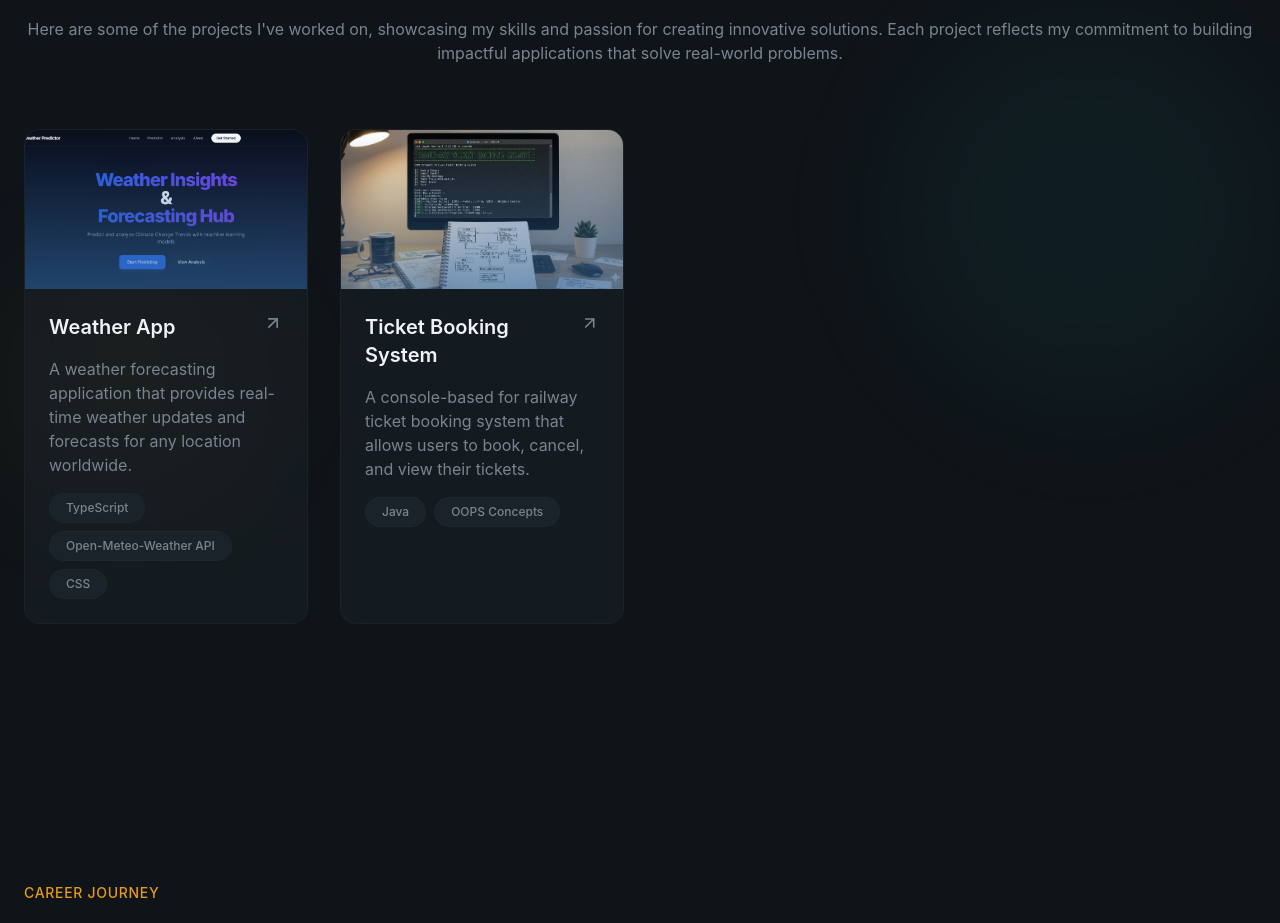
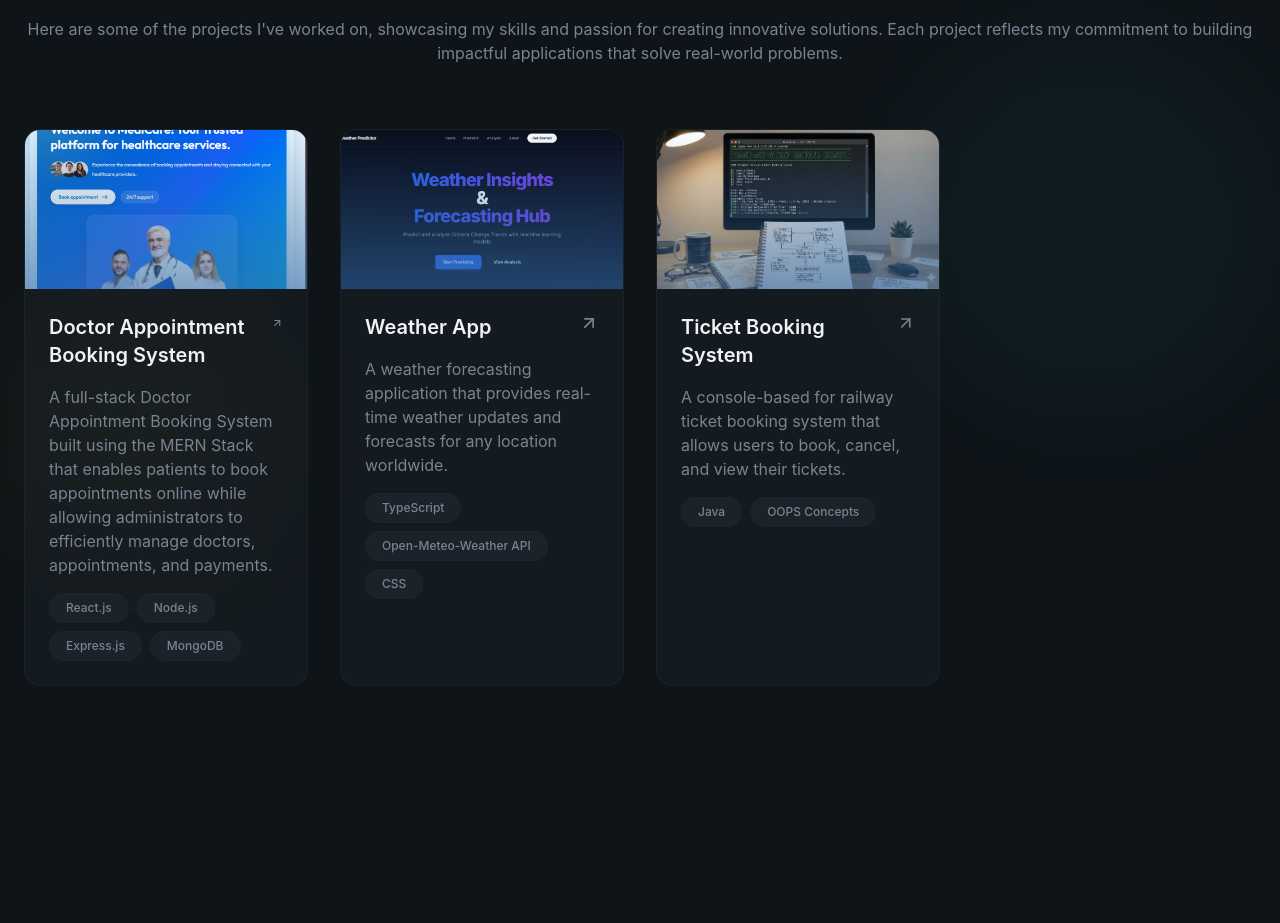
Before and after one commit to UtkarshPandey13tech/Personal-Portfolio, a React (Vite) app: page / in a window 1280 px wide. Shown: the part 2245-3168 px from the top of the page. Built offline with nearby package versions, Linux system fonts and the light colour scheme.

Commit message:
Added project

```diff
--- a/src/sections/Project.jsx
+++ b/src/sections/Project.jsx
@@ -1,6 +1,14 @@
 import { ArrowUpRight, Github } from "lucide-react"
 import { AnimatedBorderButton } from "@/components/AnimatedBorderButton"
 const projects=[
+    {
+        title: 'Doctor Appointment Booking System',
+        description: 'A full-stack Doctor Appointment Booking System built using the MERN Stack that enables patients to book appointments online while allowing administrators to efficiently manage doctors, appointments, and payments.',
+        techStack: ['React.js', 'Node.js', 'Express.js','MongoDB'],
+        image: 'Project-3.png',
+        link: "https://doctor-appointment-booking-system-h.vercel.app/",
+        github:"https://github.com/UtkarshPandey13tech/Doctor-Appointment-Booking-System"
+    },
     {
         title: 'Weather App',
         description: 'A weather forecasting application that provides real-time weather updates and forecasts for any location worldwide.',
```
Also changed, not shown: public/Project-3.png (added).
